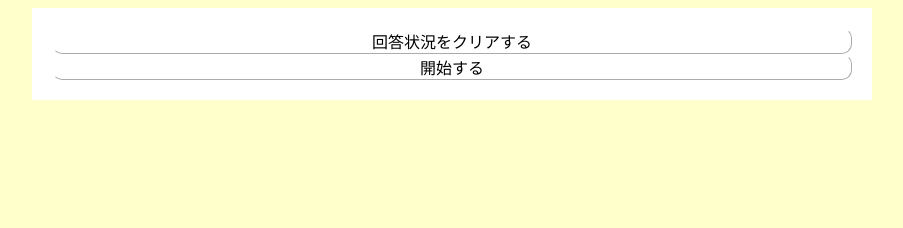
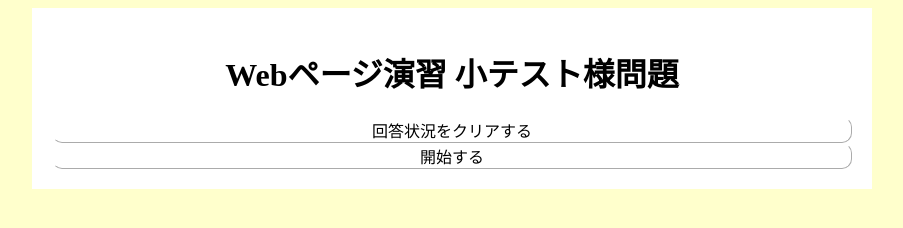
Before and after one commit to AAAR-Salmon/ip3-webpage-practice, a website: page index.html in a window 1280 px wide. Shown: the whole page, without its empty margins (188-1091 px from the left). Drawn offline with Linux system fonts and the light colour scheme.

Commit message:
Fix: indexページの整備

```diff
--- a/index.html
+++ b/index.html
@@ -9,6 +9,7 @@
 	</head>
 	<body>
 		<div id="wrapper">
+			<h1>Webページ演習 小テスト様問題</h1>
 			<div id="clear" class="button" onclick="clearAnswer();">回答状況をクリアする</div>
 			<div class="link-button" data-href="questions/part1.html">開始する</div>
 		</div>
--- a/style.scss
+++ b/style.scss
@@ -2,6 +2,11 @@ body {
 	display: flex;
 
 	background-color: #ffc;
+}
+
+h1 {
+	text-align: center;
+	font-family: 'Yu Mincho Demibold', serif;
 }
 
 #wrapper {
```
Also changed, not shown: style.css.
